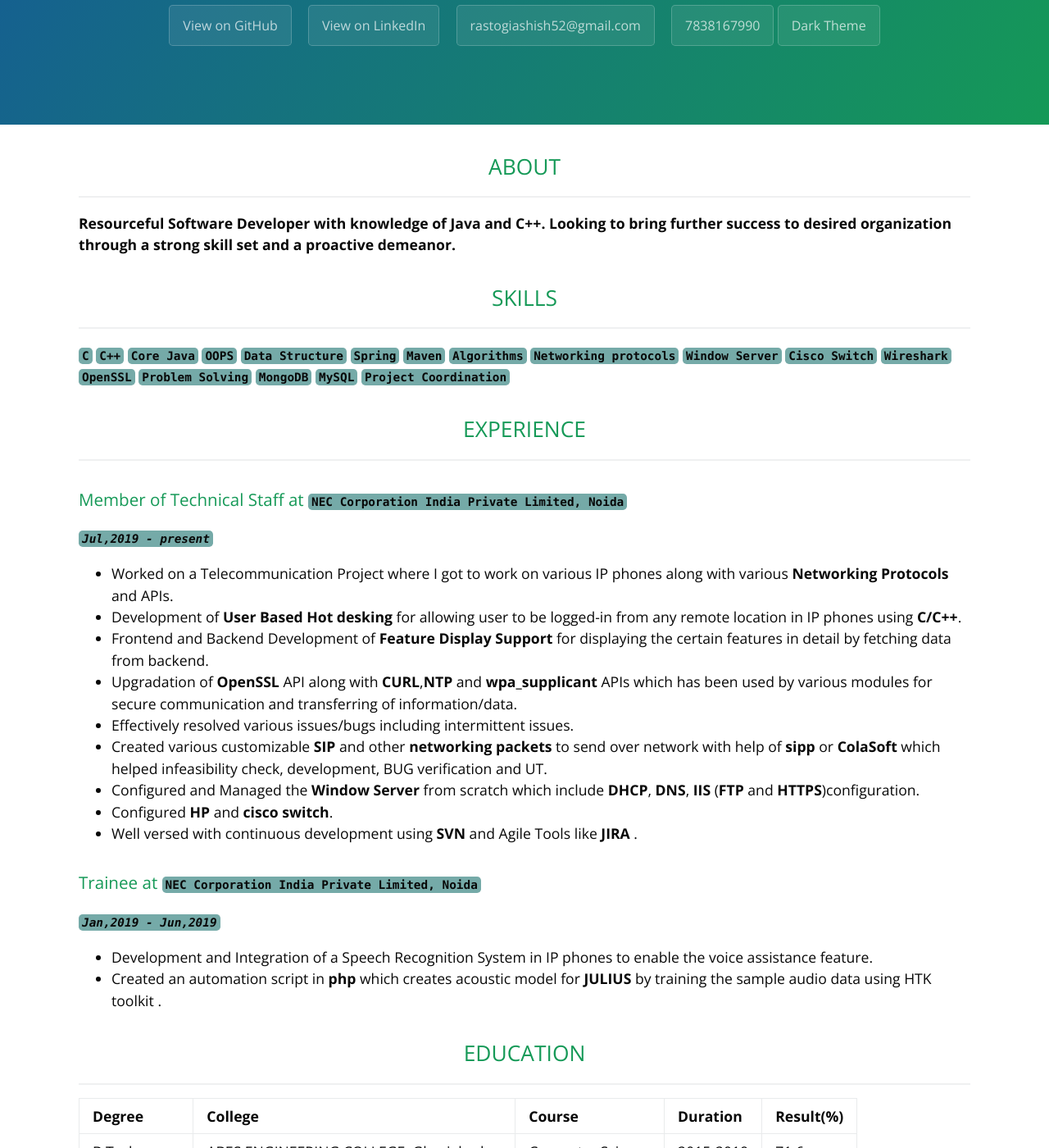
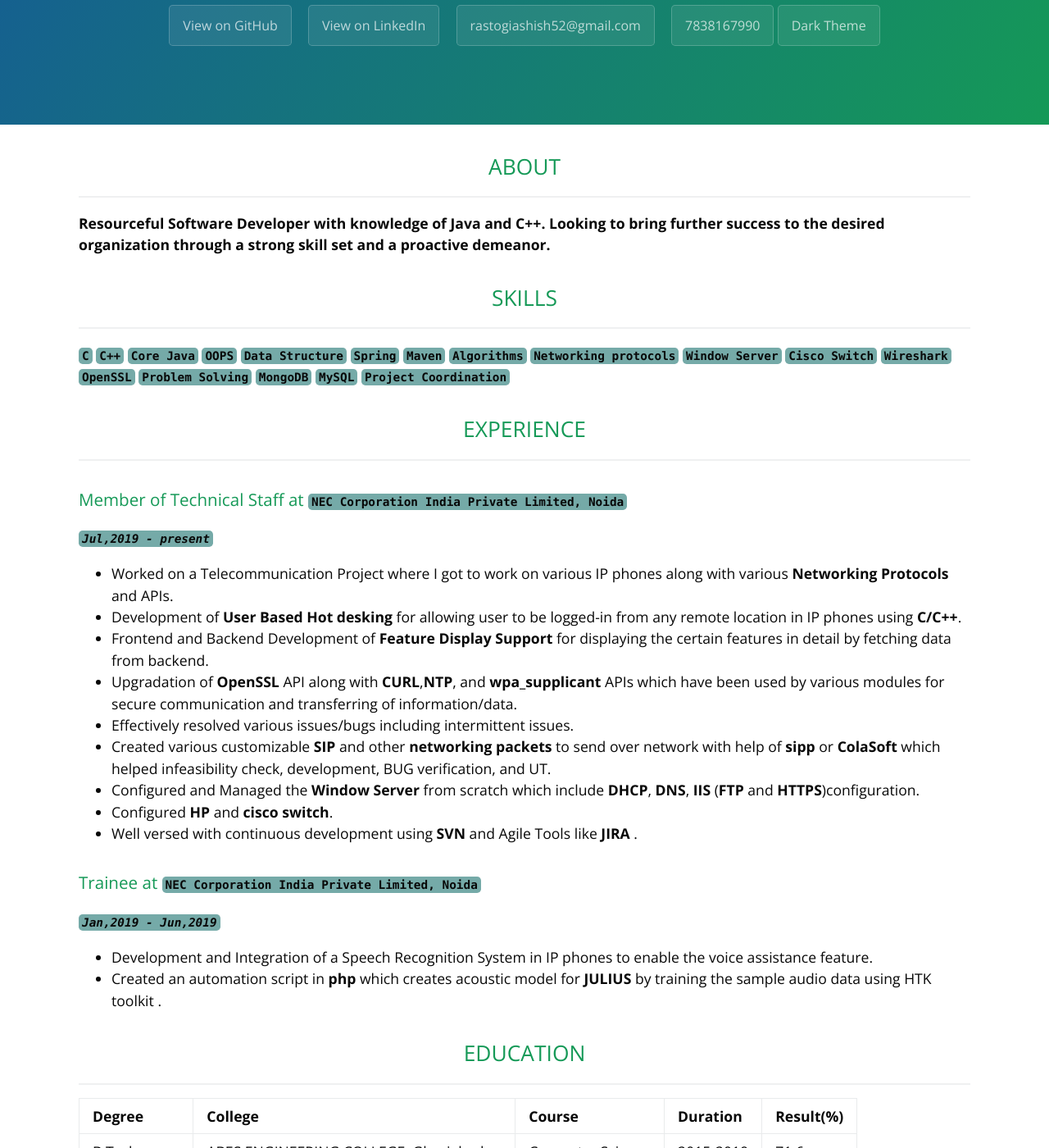
Before and after one commit to ImAshishRastogi/Resume, a Jekyll site: the page built from index.md, in a window 1280 px wide and 1400 px high, scrolled down 417 px. Shown: the whole window at 82% size. Built offline with Jekyll 4.4.1, drawn with Linux system fonts in a browser that asks for light colours.

Commit message:
Update index.md

```diff
--- a/index.md
+++ b/index.md
@@ -8,7 +8,7 @@ number : 7838167990
 
 ## ABOUT
 ---
-**Resourceful Software Developer with knowledge of Java and C++. Looking to bring further success to desired organization through a strong skill set
+**Resourceful Software Developer with knowledge of Java and C++. Looking to bring further success to the desired organization through a strong skill set
 and a proactive demeanor.**
 
 ## SKILLS
@@ -22,9 +22,9 @@ _**`Jul,2019 - present`**_
  - Worked on a Telecommunication Project where I got to work on various IP phones along with various **Networking Protocols** and APIs.
  - Development of **User Based Hot desking** for allowing user to be logged-in from any remote location in IP phones using **C/C++**.
  - Frontend and Backend Development of **Feature Display Support** for displaying the certain features in detail by fetching data from backend.
- - Upgradation of **OpenSSL** API along with **CURL**,**NTP** and **wpa_supplicant** APIs which has been used by various modules for secure communication and transferring of information/data.
+ - Upgradation of **OpenSSL** API along with **CURL**,**NTP**, and **wpa_supplicant** APIs which have been used by various modules for secure communication and transferring of information/data.
  - Effectively resolved various issues/bugs including intermittent issues.
- - Created various customizable **SIP** and other **networking packets** to send over network with help of **sipp** or **ColaSoft** which helped infeasibility check, development, BUG verification and UT.
+ - Created various customizable **SIP** and other **networking packets** to send over network with help of **sipp** or **ColaSoft** which helped infeasibility check, development, BUG verification, and UT.
  - Configured and Managed the **Window Server** from scratch which include **DHCP**, **DNS**, **IIS** (**FTP** and **HTTPS**)configuration.
  - Configured **HP** and **cisco switch**.
  - Well versed with continuous development using **SVN** and Agile Tools like **JIRA** .
```
